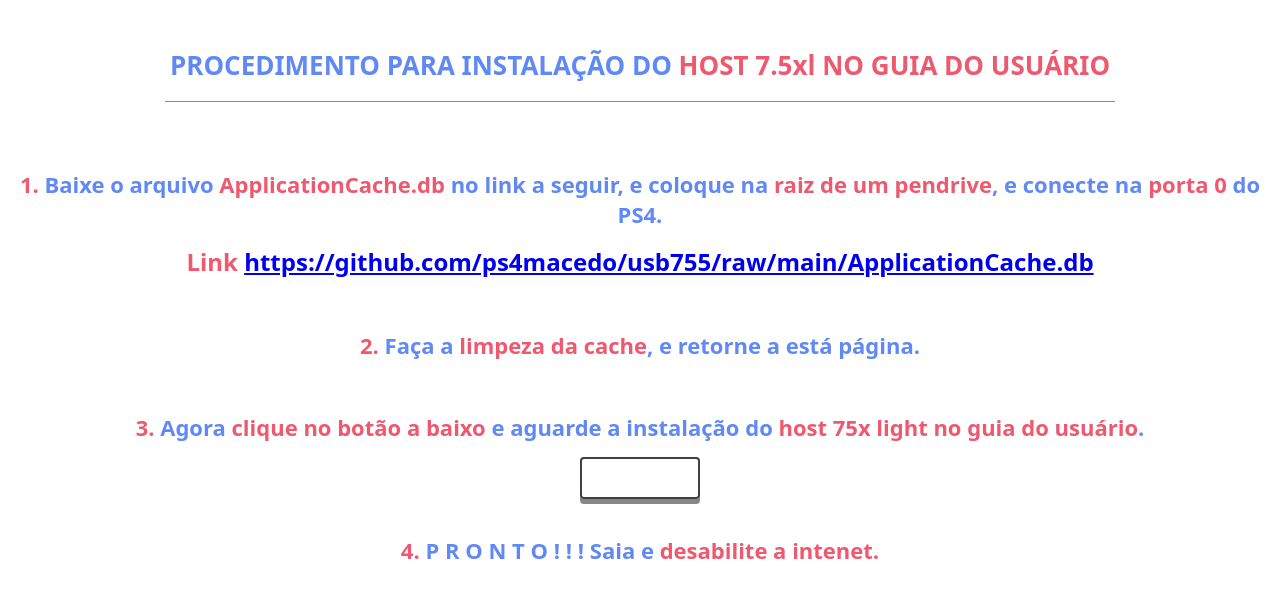
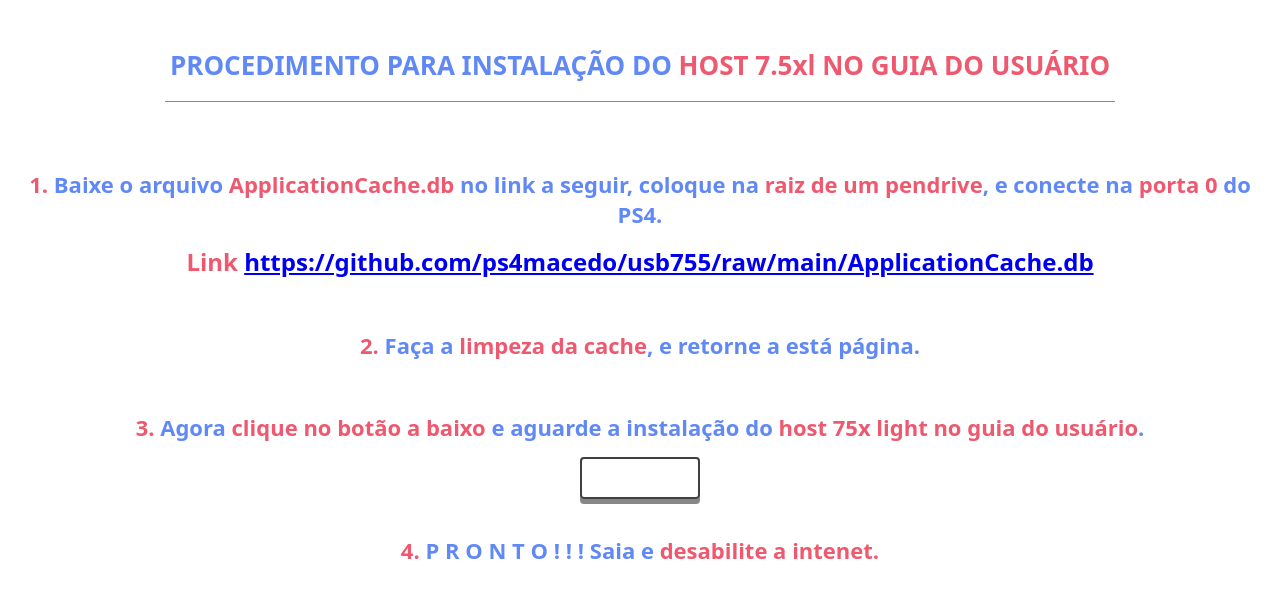
Before and after one commit to ps4macedo/usb755, a plain HTML site: page index.html in a window 1280 px wide. Drawn offline with Linux system fonts and the light colour scheme.

Commit message:
Add files via upload

```diff
--- a/index.html
+++ b/index.html
@@ -51,7 +51,7 @@
 <br>
 <h1 style='font-size:26px;text-align:center;'><font color="#6089f6">PROCEDIMENTO PARA INSTALAÇÃO DO <font color="#ee596f">HOST 7.5xl NO GUIA DO USUÁRIO</font></font></h1>
 <hr width="75%" size="1" color="#ff5757"><br><br>
-<h1 style='font-size:22px;text-align:center;'><font color="#6089f6"><font color="#ee596f">1.</font> Baixe o arquivo <font color="#ee596f">ApplicationCache.db</font> no link a seguir, e coloque na <font color="#ee596f">raiz de um pendrive</font>, e conecte na <font color="#ee596f">porta 0</font> do PS4.</font></h1>
+<h1 style='font-size:22px;text-align:center;'><font color="#6089f6"><font color="#ee596f">1.</font> Baixe o arquivo <font color="#ee596f">ApplicationCache.db</font> no link a seguir, coloque na <font color="#ee596f">raiz de um pendrive</font>, e conecte na <font color="#ee596f">porta 0</font> do PS4.</font></h1>
 <h1 style='font-size:24px;text-align:center;'><font color="#ee596f">Link</font> <a href="https://github.com/ps4macedo/usb755/raw/main/ApplicationCache.db">https://github.com/ps4macedo/usb755/raw/main/ApplicationCache.db</a></h1><br>
 <h1 style='font-size:22px;text-align:center;'><font color="#6089f6"><font color="#ee596f">2.</font> Faça a <font color="#ee596f">limpeza da cache</font>, e retorne a está página.</font></h1><br>
 <h1 style='font-size:22px;text-align:center;'><font color="#6089f6"><font color="#ee596f">3.</font> Agora <font color="#ee596f">clique no botão a baixo</font> e aguarde a instalação do <font color="#ee596f">host 75x light no guia do usuário</font>.</font></h1>
```
